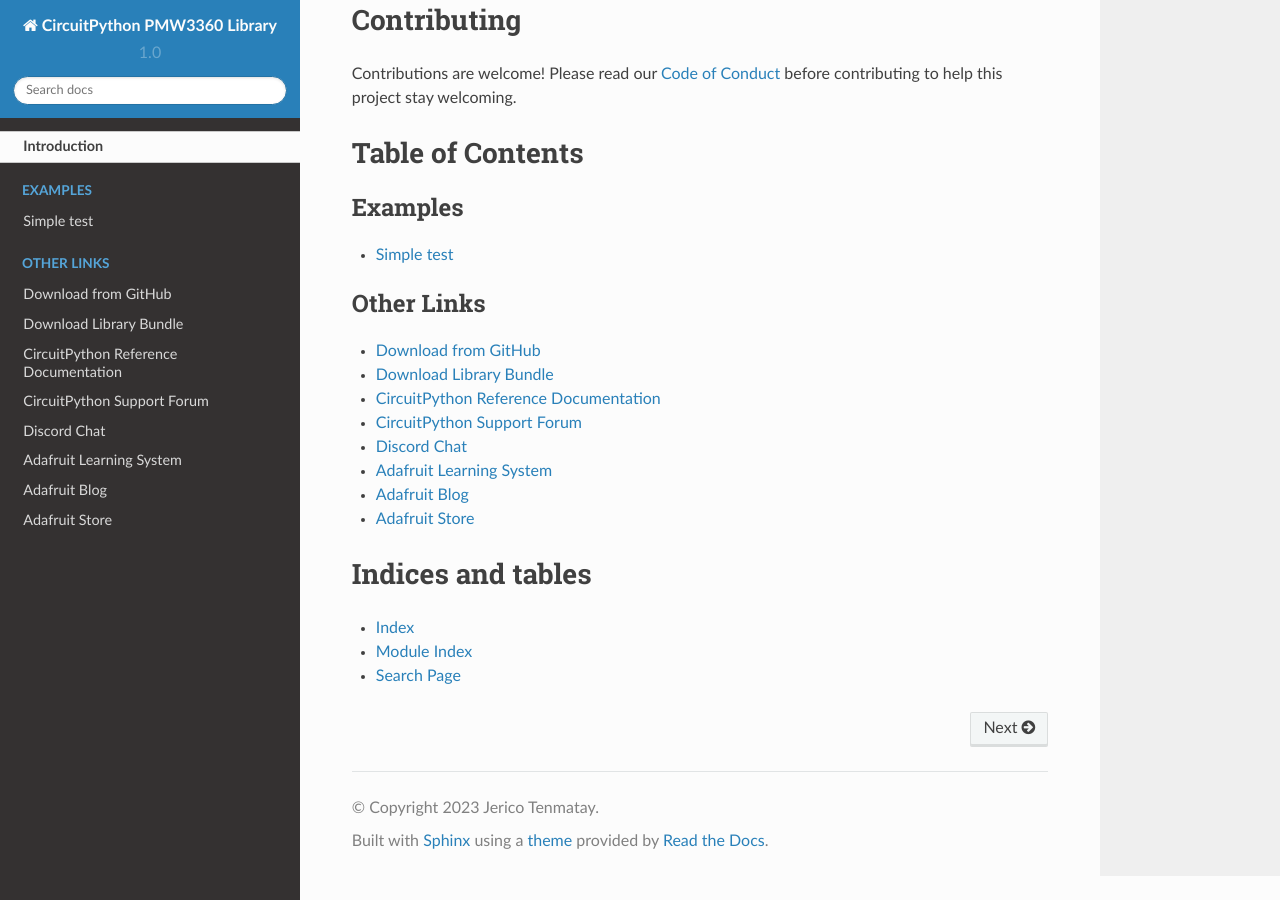
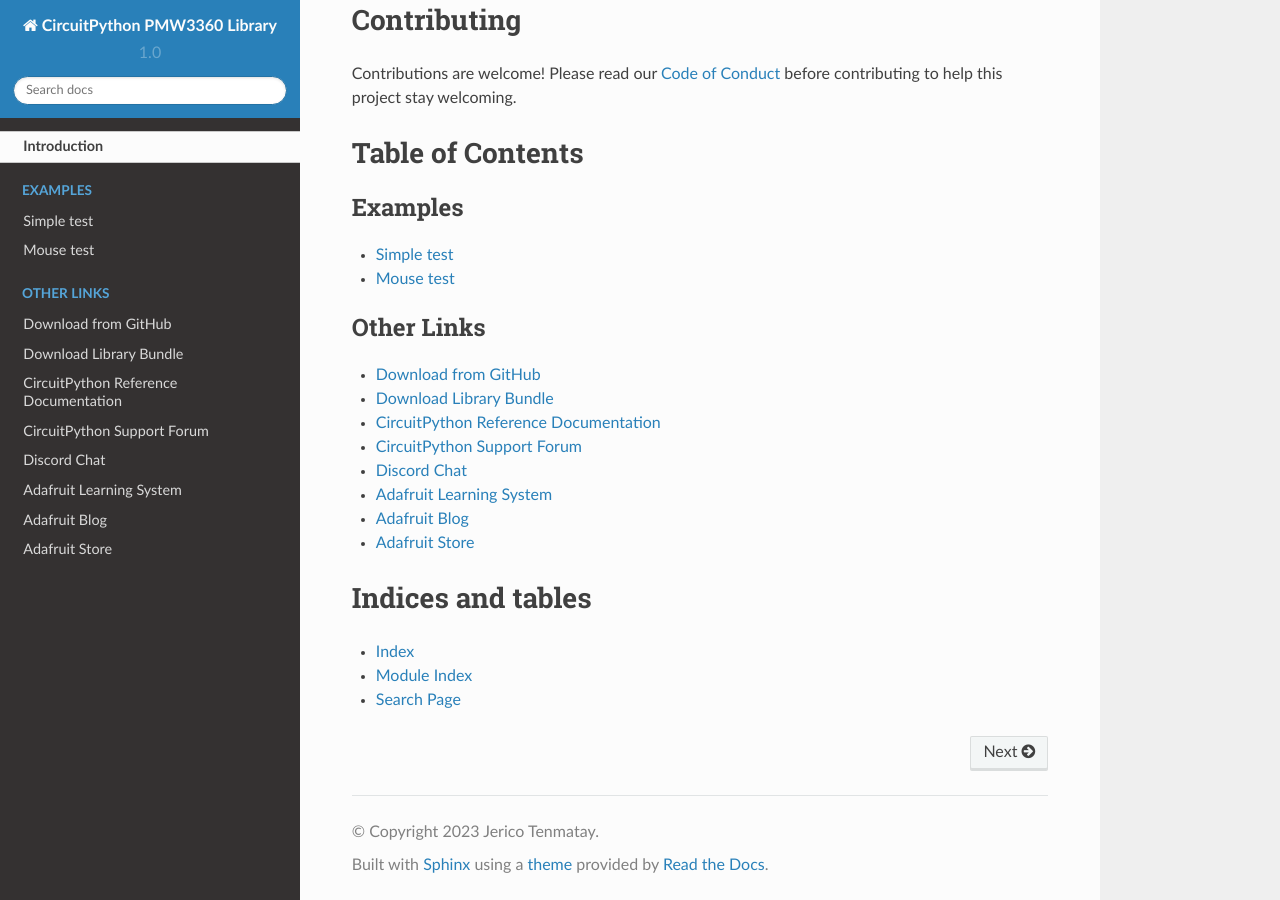
Before and after one commit to whimsee/CircuitPython_PMW3360, a Sphinx documentation site: the page built from docs/index.rst, in a window 1280 px wide and 900 px high, scrolled down 1747 px. Built offline with Sphinx 7.4.7 and the Read the Docs theme 2.0.0, drawn with Linux system fonts in a browser that asks for light colours.

Commit message:
doc edits

```diff
--- a/docs/examples.rst
+++ b/docs/examples.rst
@@ -7,6 +7,10 @@ Ensure your device works with this simple test.
     :caption: examples/pmw3360_simpletest.py
     :linenos:
 
+Mouse test
+------------
+
+HID mouse sample
 .. literalinclude:: ../examples/pmw3360_mouse_sample.py
-    :caption: examples/pmw3360_mouse_sample
+    :caption: examples/pmw3360_mouse_sample.py
     :linenos:
```
